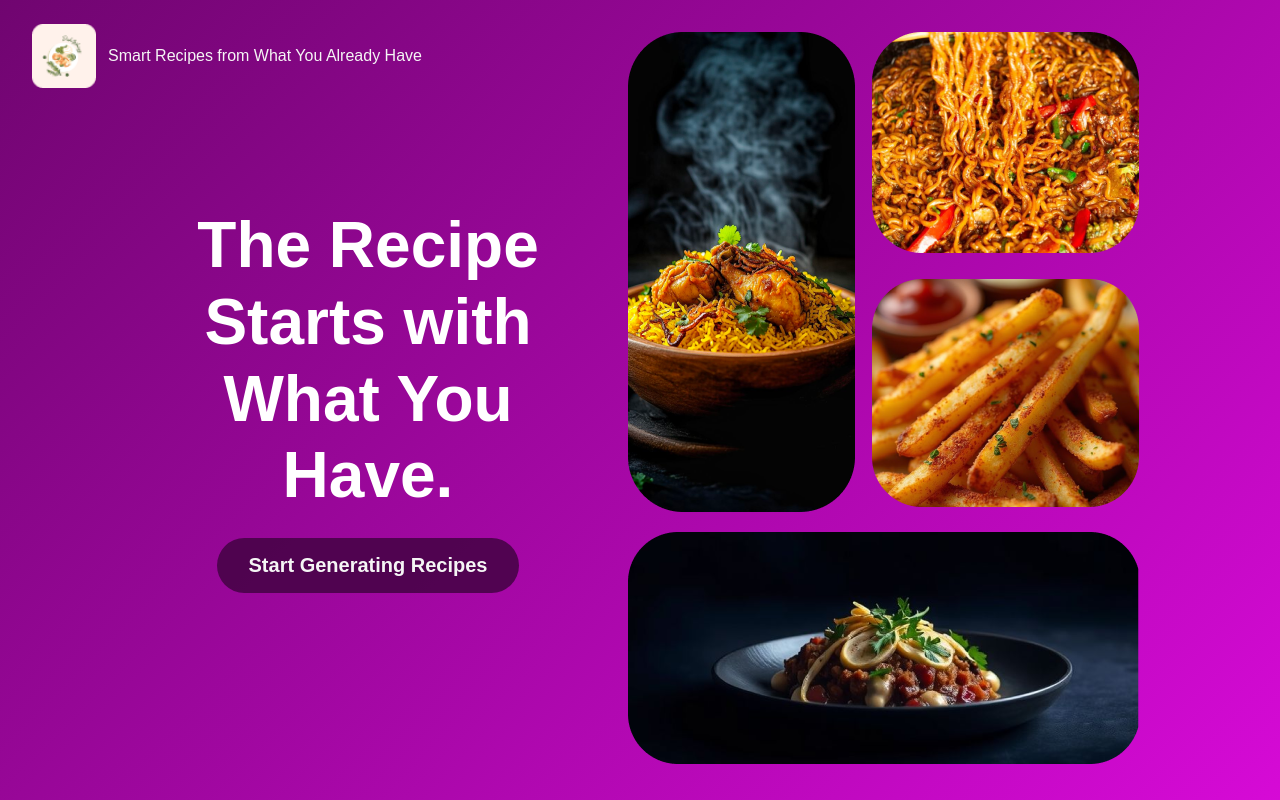
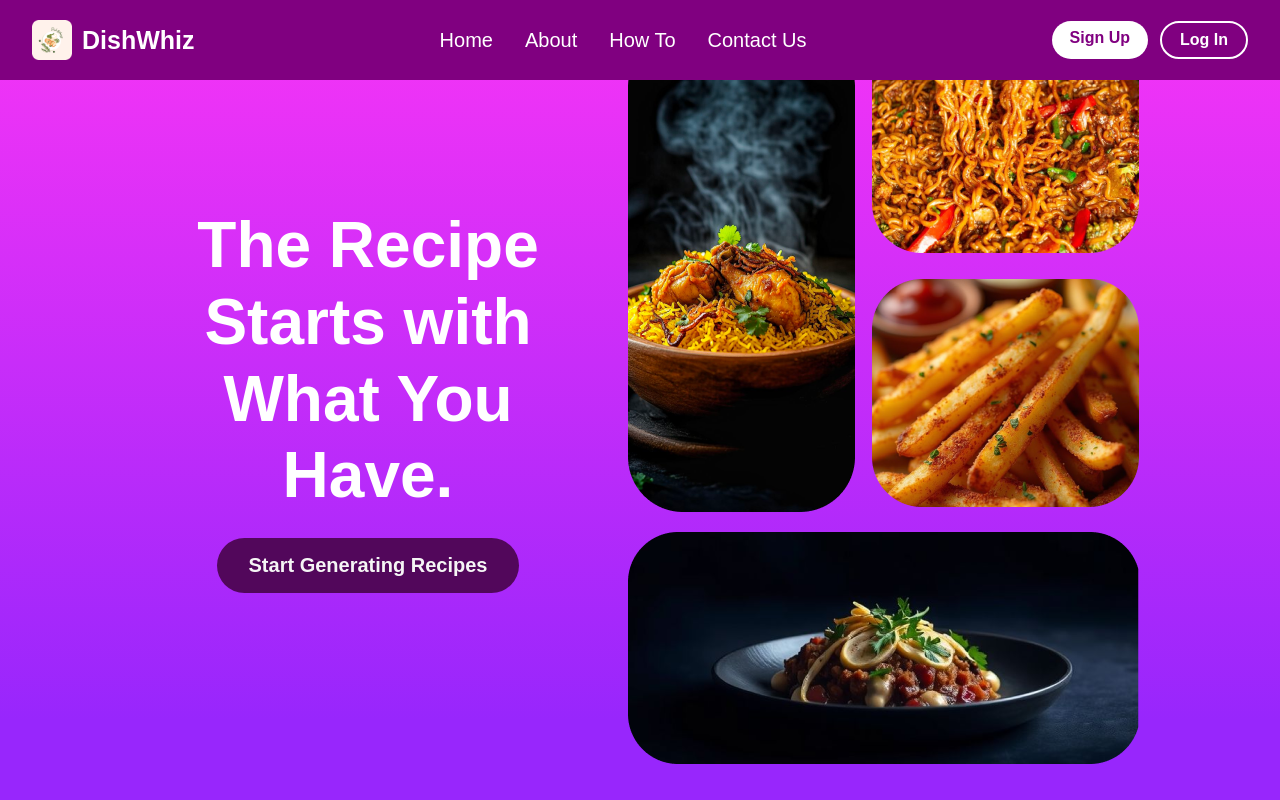
Before and after one commit to Ayyanda/recipe-generator, a plain HTML site: page index.html in a window 1280 px wide. Drawn offline with Linux system fonts and the light colour scheme; a web font is replaced by a local one.

Commit message:
Added a navigation bar to hero section

```diff
--- a/index.html
+++ b/index.html
@@ -11,12 +11,31 @@
   <link rel="stylesheet" href="styles.css" />
 </head>
 <body>
-  <header class="site-header">
+  <header class="navbar">
+    <div class="nav-brand">
+      <img src="Assets/images/rectangle-2-9.png" alt="DishWhiz Logo" class="nav-logo">
+      <span class="nav-title">DishWhiz</span>
+    </div>
+
+    <nav class="nav-links">
+      <a href="#">Home</a>
+      <a href="#about">About</a>
+      <a href="#How_to">How To</a>
+      <a href="#Contact">Contact Us</a>
+    </nav>
+
+    <div class="nav-cta-buttons">
+      <a href="#signup" class="btn signup">Sign Up</a>
+      <a href="#login" class="btn login">Log In</a>
+    </div>
+  </header>
+
+  <!-- <header class="site-header">
   <div class="branding">
     <img src="Assets/images/rectangle-2-9.png" alt="DishWhiz Logo" class="logo" />
     <span class="tagline">Smart Recipes from What You Already Have</span>
   </div>
-</header>
+</header> -->
 
   <div class="container">
     <div class="left-section">
--- a/styles.css
+++ b/styles.css
@@ -3,7 +3,9 @@
   --white: #fff;
   --light-gray: #f5f5f5;
   --purple: rgba(70, 3, 70, 0.88);
-  --gradient-bg: linear-gradient(135deg, #700570, #D60AD6);
+  --gradient-bg: linear-gradient( #700570, #D60AD6);
+  --background: linear-gradient(to bottom, rgb(248, 52, 246) 0.6%, rgb(152, 38, 252) 90%);
+  --nav-test: purple;
 }
 
 * {
@@ -14,7 +16,7 @@
 
 body {
   font-family: var(--font-family);
-  background: var(--gradient-bg);
+  background: var(--background);
   color: var(--white);
   min-height: 100vh;
   position: relative;
@@ -24,14 +26,14 @@ body {
   justify-content: center;
 }
 
-.site-header {
+/* .site-header {
   position: absolute;
   top: 24px;
   left: 32px;
   z-index: 10;
-}
+} */
 
-.branding {
+/* .branding {
   display: flex;
   align-items: center;
   gap: 12px;
@@ -40,14 +42,99 @@ body {
 .logo {
   width: 64px;
   height: auto;
-}
+} */
 
-.tagline {
+/* .tagline {
   font-size: 16px;
   font-weight: 400;
   color: var(--light-gray);
   font-family: var(--font-family);
   white-space: nowrap;
+} */
+
+.navbar {
+  position: fixed;
+  top: 0;
+  left: 0;
+  width: 100%;
+  padding: 20px 32px;
+  display: flex;
+  align-items: center;
+  justify-content: space-between;
+  background: var(--nav-test);
+  color: var(--white);
+  z-index: 100;
+}
+
+.nav-brand {
+  display: flex;
+  align-items: center;
+  gap: 10px;
+}
+
+.nav-logo {
+  width: 40px;
+  height: auto;
+}
+
+.nav-title {
+  font-size: 25px;
+  font-weight: 700;
+}
+
+.nav-links {
+  display: flex;
+  gap: 32px;
+  flex: 1;
+  justify-content: center;
+}
+
+.nav-links a {
+  color: var(--white);
+  text-decoration: none;
+  font-size: 20px;
+  font-weight: 500;
+  transition: color 0.3s ease;
+}
+
+.nav-links a:hover {
+  color: var(--purple);
+  font-weight: 1000;
+}
+
+.nav-cta-buttons {
+  display: flex;
+  gap: 12px;
+}
+
+.btn {
+  padding: 8px 18px;
+  border-radius: 30px;
+  font-weight: 600;
+  text-decoration: none;
+  transition: 0.3s;
+}
+
+.btn.signup {
+  background: var(--white);
+  color: var(--nav-test);
+}
+
+.btn.signup:hover {
+  background: transparent;
+  border: 2px solid var(--white);
+  color: var(--white);
+}
+
+.btn.login {
+  background: transparent;
+  border: 2px solid var(--white);
+  color: var(--white);
+}
+
+.btn.login:hover {
+  background: var(--white);
+  color: var(--nav-test);
 }
 
 .container {
```
Also changed, not shown: 1 other file.
